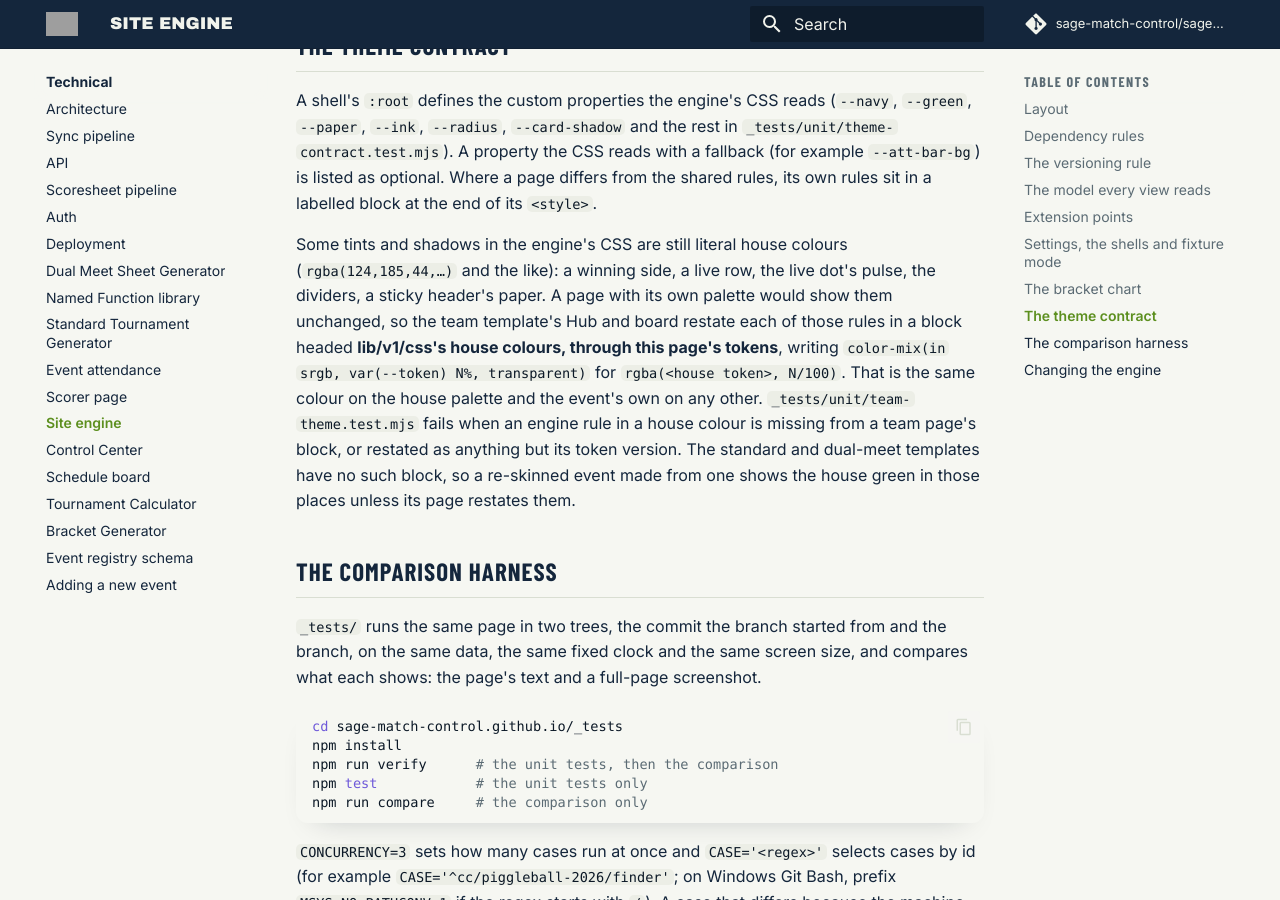
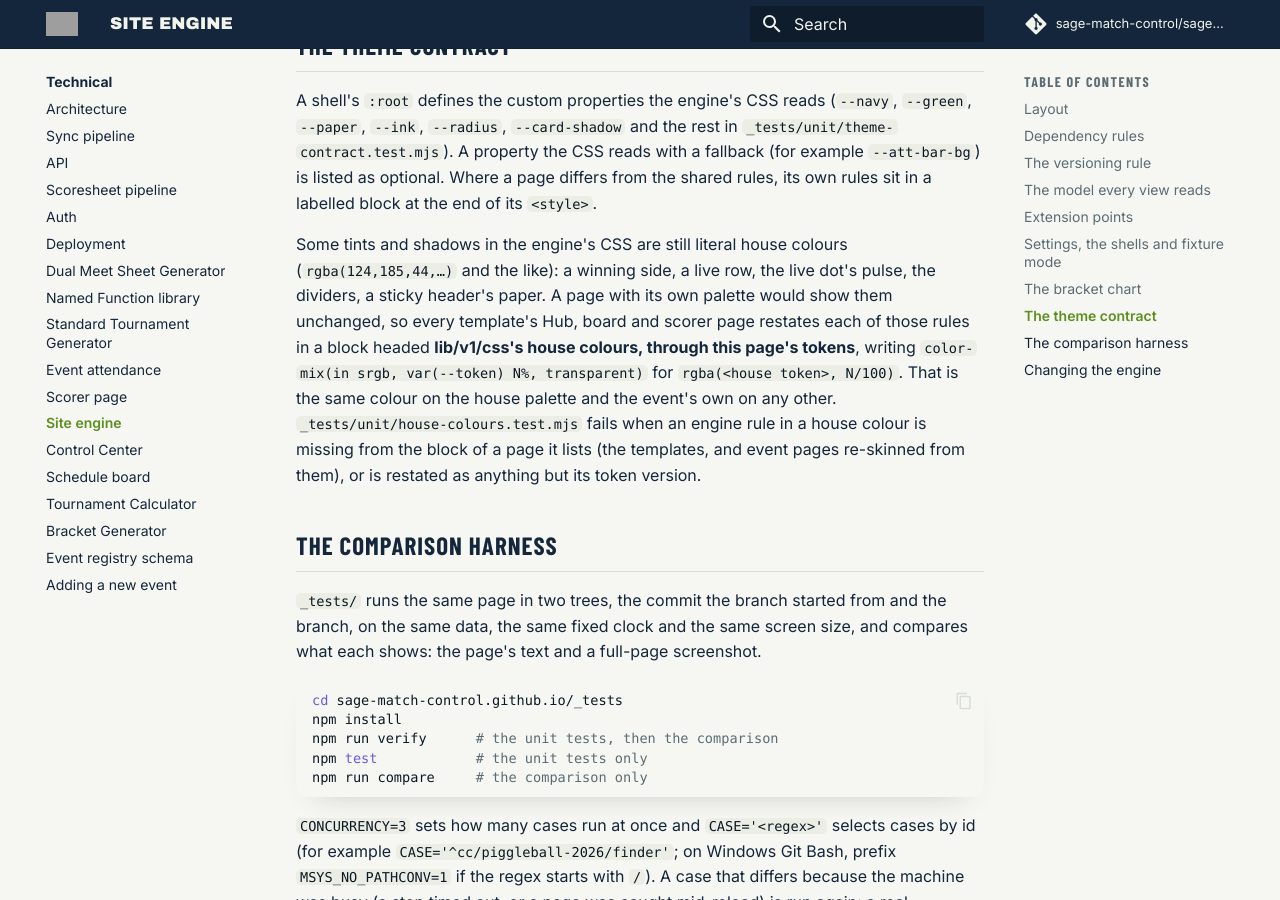
Before and after one commit to sage-match-control/sage-docs, an MkDocs documentation site: the page built from docs/technical/site-engine.md, in a window 1280 px wide and 900 px high, scrolled down 6176 px. Built offline with MkDocs 1.6.1 and Material for MkDocs 9.7.7, drawn with Linux system fonts in a browser that asks for light colours; comment, search, counter and statistics services are not loaded.

Commit message:
docs 2.41.0: every template restates the engine's house-coloured rules through its tokens
Co-Authored-By: Claude Opus 5.5 <noreply@anthropic.com>

```diff
--- a/docs/technical/site-engine.md
+++ b/docs/technical/site-engine.md
@@ -240,15 +240,14 @@ of its `<style>`.
 Some tints and shadows in the engine's CSS are still literal house colours
 (`rgba(124,185,44,…)` and the like): a winning side, a live row, the live dot's
 pulse, the dividers, a sticky header's paper. A page with its own palette would
-show them unchanged, so the team template's Hub and board restate each of those
-rules in a block headed **lib/v1/css's house colours, through this page's
-tokens**, writing `color-mix(in srgb, var(--token) N%, transparent)` for
+show them unchanged, so every template's Hub, board and scorer page restates each
+of those rules in a block headed **lib/v1/css's house colours, through this
+page's tokens**, writing `color-mix(in srgb, var(--token) N%, transparent)` for
 `rgba(<house token>, N/100)`. That is the same colour on the house palette and
-the event's own on any other. `_tests/unit/team-theme.test.mjs` fails when an
-engine rule in a house colour is missing from a team page's block, or restated
-as anything but its token version. The standard and dual-meet templates have no
-such block, so a re-skinned event made from one shows the house green in those
-places unless its page restates them.
+the event's own on any other. `_tests/unit/house-colours.test.mjs` fails when an
+engine rule in a house colour is missing from the block of a page it lists (the
+templates, and event pages re-skinned from them), or is restated as anything but
+its token version.
 
 ## The comparison harness
 
--- a/mkdocs.yml
+++ b/mkdocs.yml
@@ -6,7 +6,7 @@ repo_name: sage-match-control/sage-docs
 edit_uri: edit/main/docs/
 # The docs version. Bump it with a new entry at the top of docs/changelog.md;
 # the deploy workflow checks the two agree.
-copyright: 'S.A.G.E. Documentation <a href="https://sage-match-control.github.io/sage-docs/changelog/">v2.40.0</a>'
+copyright: 'S.A.G.E. Documentation <a href="https://sage-match-control.github.io/sage-docs/changelog/">v2.41.0</a>'
 
 docs_dir: docs
 
```
Also changed, not shown: docs/changelog.md (+11 -0 lines), docs/technical/adding-a-new-event.md (+1 -1 lines).
